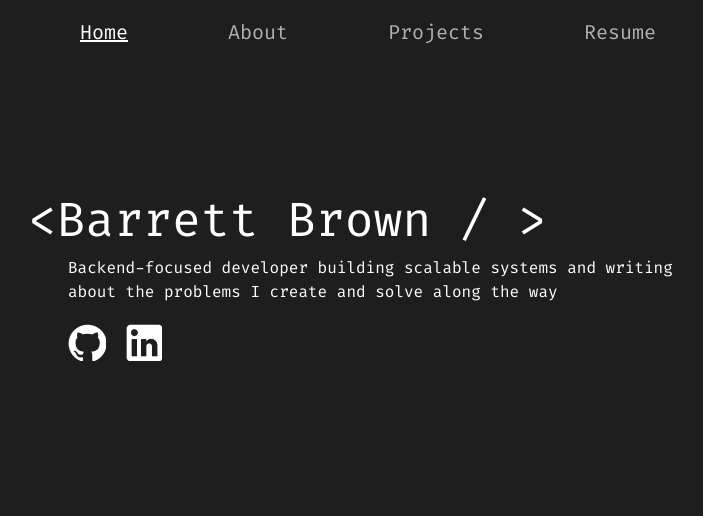
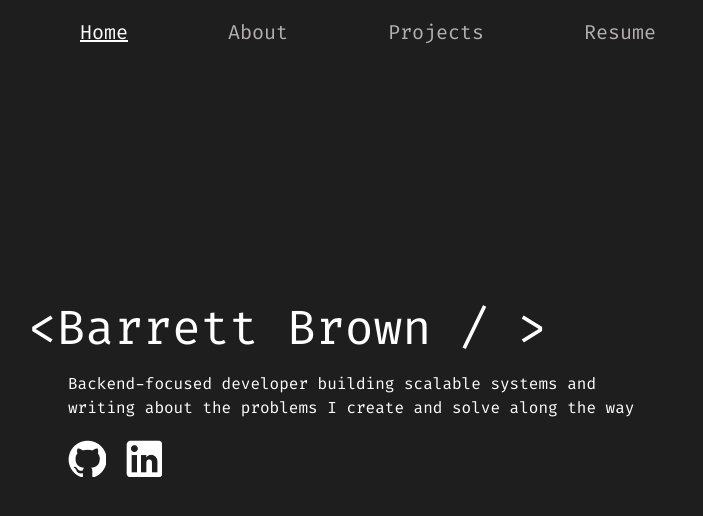
Before and after one commit to Xavanion/Portfolio-Site, a React (Vite) app: page / in a window 1280 px wide. Shown: the top 516 px of the page, without its empty margins (272-975 px from the left). Built offline with nearby package versions, Linux system fonts and the light colour scheme.

Commit message:
Home styling changes

```diff
--- a/src/main.css
+++ b/src/main.css
@@ -13,7 +13,7 @@
   h1 {
     font-family: "Fira Code", monospace;
     font-size: 48px;
-    line-height: 2rem;
+    line-height: 3rem;
   }
 }
 
--- a/src/pages/Home.tsx
+++ b/src/pages/Home.tsx
@@ -4,9 +4,10 @@ import { Link } from "react-router-dom";
 
 function Home() {
   return (
-    <div className="mt-25">
+    <div className="mt-50 flex flex-row">
+      <div className="flex flex-col">
         <h1>&lt;Barrett Brown / &gt;</h1>
-      <p className="ml-10 mt-5 font-fira font-[20px]">
+        <p className="ml-10 mt-5 font-fira font-[20px] max-w-150">
           Backend-focused developer building scalable systems and writing about
           the problems I create and solve along the way
         </p>
@@ -17,7 +18,11 @@ function Home() {
             rel="noopener noreferrer"
             className="cursor-pointer transition-transform hover:scale-110 focus:scale-110"
           >
-          <img src={git_logo} alt="github logo" className="h-[2.3rem] w-auto" />
+            <img
+              src={git_logo}
+              alt="github logo"
+              className="h-[2.3rem] w-auto"
+            />
           </Link>
           <Link
             to="https://linkedin.com/in/barrett-brown-8a990016b"
@@ -33,6 +38,7 @@ function Home() {
           </Link>
         </div>
       </div>
+    </div>
   );
 }
 export default Home;
```
Lines whose indentation alone changed are shown as unchanged.
